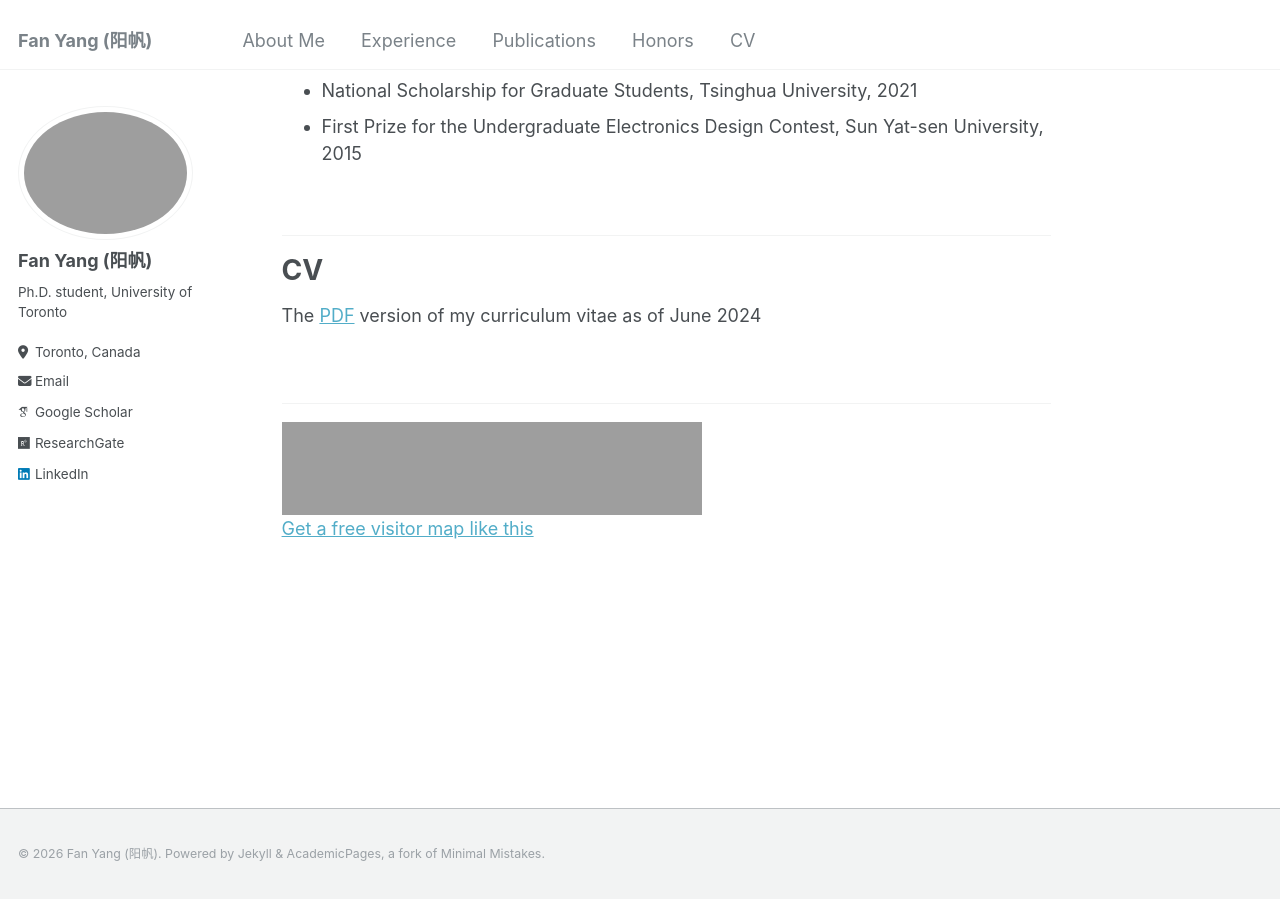
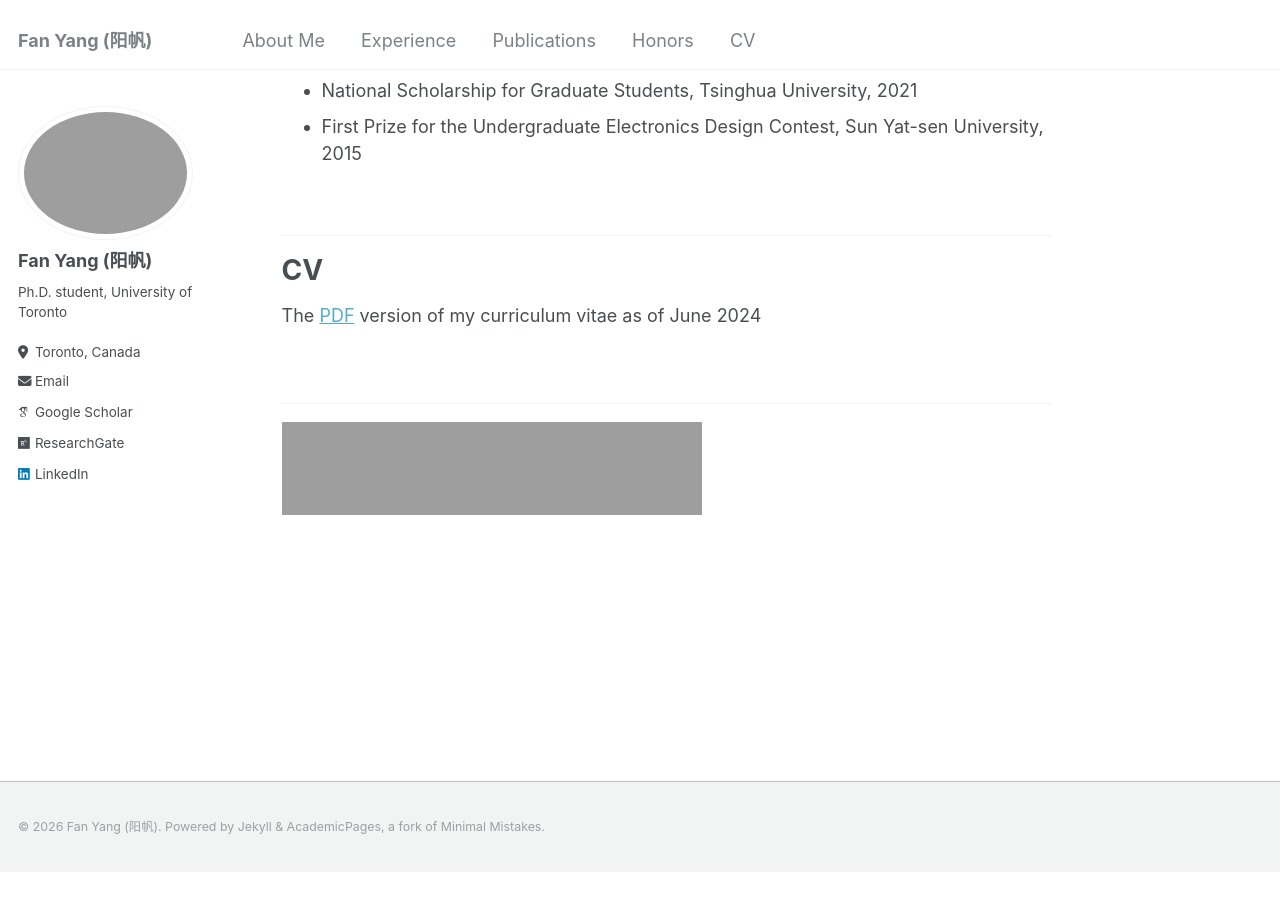
Before and after one commit to fanyang-uoft/fanyang-uoft.github.io, a Jekyll site: the page built from _pages/about.md, in a window 1280 px wide and 900 px high, scrolled down 1531 px. Built offline with Jekyll 4.4.1, drawn with Linux system fonts in a browser that asks for light colours; some web fonts are replaced; after the commit the page ends 2404 px from its top, so only the background shows below that; grey boxes are pictures that could not be loaded.

Commit message:
Remove visitor map creation link from about page
Removed link to create a free visitor map.

```diff
--- a/_pages/about.md
+++ b/_pages/about.md
@@ -74,4 +74,3 @@ The [PDF](/files/CV_Fan_Yang.pdf) version of my curriculum vitae as of June 2024
 ***
 
 <a href="https://www.visitordots.com/details/vd_6B_eRBvO0-uz_497N4zao8me"><img src="https://map.visitordots.com/vmap/231654370191053.png" alt="Visitor map" style="display:block;width:100%;max-width:420px;height:auto;border:0"></a>
-<a href="https://www.visitordots.com/create?widget=map&amp;theme_key=white-gray-dots&amp;dot_color=visitor-dots&amp;dot_shape=circle&amp;flag_theme=light&amp;columns=4&amp;maximum=24&amp;layout=footer&amp;from=widget">Get a free visitor map like this</a>
```
